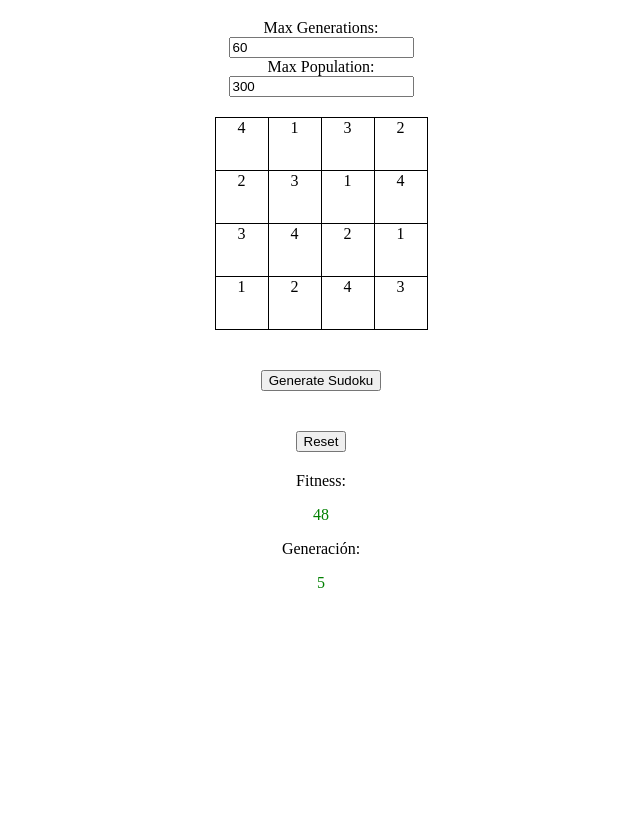
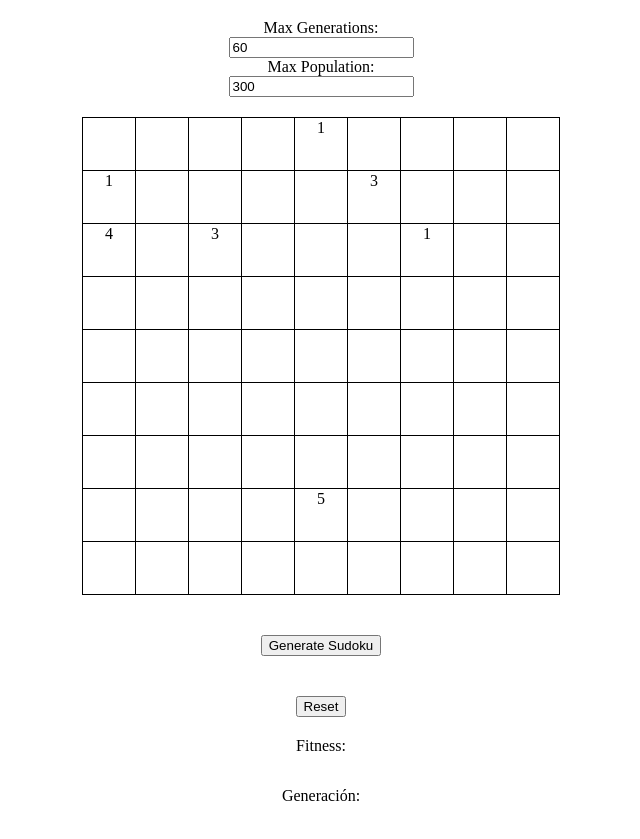
Before and after one commit to imunnic/https---github.com-imunnic-sudoku, a plain HTML site: page index.html in a window 1280 px wide. Both pictures are taken after a click on the button "Generate Sudoku". Shown: the part 69-908 px from the top of the page, without its empty margins (319-959 px from the left). Before the commit the page ends 816 px from the top, so only its background shows below. Drawn offline with Linux system fonts and the light colour scheme.

Commit message:
convertir a 9x9 en proceso

```diff
--- a/genetic.js
+++ b/genetic.js
@@ -4,6 +4,7 @@ class SudokuGA {
         this.posicionesCeros = encontrarCeros(this.sudoku);
         this.tamanoPoblacion = parseInt(document.getElementById('maxPopulation').value);
         this.ratioMutacion = 1;
+        this.ratioMutacion = 0.3;
         this.generaciones = parseInt(document.getElementById('maxGenerations').value);;
         this.poblacion = [];
         this.executionTime = 0;
@@ -35,22 +36,22 @@ class SudokuGA {
     fitness(solucion) {
         let fitness = 0;
 
-        for (let i = 0; i < 4; i++) {
+        for (let i = 0; i < 9; i++) {
             let row = new Set(solucion[i]);
             fitness += row.size;
         }
 
-        for (let j = 0; j < 4; j++) {
+        for (let j = 0; j < 9; j++) {
             let col = new Set();
-            for (let i = 0; i < 4; i++) {
+            for (let i = 0; i < 9; i++) {
                 col.add(solucion[i][j]);
             }
             fitness += col.size;
         }
 
-        const quadrantSize = 2;
-        for (let x = 0; x < 4; x += quadrantSize) {
-            for (let y = 0; y < 4; y += quadrantSize) {
+        const quadrantSize = 3;
+        for (let x = 0; x < 9; x += quadrantSize) {
+            for (let y = 0; y < 9; y += quadrantSize) {
                 const quadrant = new Set();
                 for (let i = x; i < x + quadrantSize; i++) {
                     for (let j = y; j < y + quadrantSize; j++) {
@@ -82,28 +83,24 @@ class SudokuGA {
     //muta una solución a otra distinta y de mejor fitness o devuelve la solucion inicial
     mutarSolucion(solucion) {
         let solucionMutada = solucion.map((row) => [...row]);
+        let numeroMutaciones = Math.floor(this.posicionesCeros.length * this.ratioMutacion);
+
+        for (let i = 0; i < numeroMutaciones; i++) {
             let indiceAleatorio = Math.floor(Math.random() * this.posicionesCeros.length);
-        let indiceAleatorio2 = Math.floor(Math.random() * this.posicionesCeros.length);
             let [fila, columna] = this.posicionesCeros[indiceAleatorio];
-        let [fila2, columna2] = this.posicionesCeros[indiceAleatorio2];
             let valorActual = solucion[fila][columna];
-        let valorActual2 = solucion[fila2][columna2];
 
-        let mutacion, mutacion2;
+            let mutacion;
             do {
-            mutacion = Math.floor(Math.random() * 4) + 1;
+                mutacion = Math.floor(Math.random() * 9) + 1;
             } while (mutacion === valorActual);
-        do {
-            mutacion2 = Math.floor(Math.random() * 4) + 1;
-        } while (mutacion2 === valorActual2);
 
             solucionMutada[fila][columna] = mutacion;
-        solucionMutada[fila2][columna2] = mutacion2;
+        }
 
         if (this.fitness(solucionMutada) > this.fitness(solucion)){
             return solucionMutada;
         } else {
-            // console.log('sin mutacion');
             return solucion;
         }
     }
@@ -123,6 +120,7 @@ class SudokuGA {
         let generacion = 0;
         do {
             let hijo = this.combinarSoluciones(this.poblacion[0], this.poblacion[1]);
+            console.log(hijo);
             this.nuevaGeneracion(hijo);
             generacion++;
             this.poblacion.sort((i1, i2) => this.fitness(i2) - this.fitness(i1));
--- a/index.html
+++ b/index.html
@@ -18,8 +18,7 @@
             <td> <span contenteditable="false"></span></td>
             <td> <span contenteditable="false"></span></td>
             <td> <span contenteditable="false"></span></td>
-        </tr>
-        <tr>
+            <td> <span contenteditable="false"></span></td>
             <td> <span contenteditable="false"></span></td>
             <td> <span contenteditable="false"></span></td>
             <td> <span contenteditable="false"></span></td>
@@ -30,8 +29,84 @@
             <td> <span contenteditable="false"></span></td>
             <td> <span contenteditable="false"></span></td>
             <td> <span contenteditable="false"></span></td>
+            <td> <span contenteditable="false"></span></td>
+            <td> <span contenteditable="false"></span></td>
+            <td> <span contenteditable="false"></span></td>
+            <td> <span contenteditable="false"></span></td>
+            <td> <span contenteditable="false"></span></td>
         </tr>
         <tr>
+            <td> <span contenteditable="false"></span></td>
+            <td> <span contenteditable="false"></span></td>
+            <td> <span contenteditable="false"></span></td>
+            <td> <span contenteditable="false"></span></td>
+            <td> <span contenteditable="false"></span></td>
+            <td> <span contenteditable="false"></span></td>
+            <td> <span contenteditable="false"></span></td>
+            <td> <span contenteditable="false"></span></td>
+            <td> <span contenteditable="false"></span></td>
+        </tr>
+        <tr>
+            <td> <span contenteditable="false"></span></td>
+            <td> <span contenteditable="false"></span></td>
+            <td> <span contenteditable="false"></span></td>
+            <td> <span contenteditable="false"></span></td>
+            <td> <span contenteditable="false"></span></td>
+            <td> <span contenteditable="false"></span></td>
+            <td> <span contenteditable="false"></span></td>
+            <td> <span contenteditable="false"></span></td>
+            <td> <span contenteditable="false"></span></td>
+        </tr>
+        <tr>
+            <td> <span contenteditable="false"></span></td>
+            <td> <span contenteditable="false"></span></td>
+            <td> <span contenteditable="false"></span></td>
+            <td> <span contenteditable="false"></span></td>
+            <td> <span contenteditable="false"></span></td>
+            <td> <span contenteditable="false"></span></td>
+            <td> <span contenteditable="false"></span></td>
+            <td> <span contenteditable="false"></span></td>
+            <td> <span contenteditable="false"></span></td>
+        </tr>
+        <tr>
+            <td> <span contenteditable="false"></span></td>
+            <td> <span contenteditable="false"></span></td>
+            <td> <span contenteditable="false"></span></td>
+            <td> <span contenteditable="false"></span></td>
+            <td> <span contenteditable="false"></span></td>
+            <td> <span contenteditable="false"></span></td>
+            <td> <span contenteditable="false"></span></td>
+            <td> <span contenteditable="false"></span></td>
+            <td> <span contenteditable="false"></span></td>
+        </tr>
+        <tr>
+            <td> <span contenteditable="false"></span></td>
+            <td> <span contenteditable="false"></span></td>
+            <td> <span contenteditable="false"></span></td>
+            <td> <span contenteditable="false"></span></td>
+            <td> <span contenteditable="false"></span></td>
+            <td> <span contenteditable="false"></span></td>
+            <td> <span contenteditable="false"></span></td>
+            <td> <span contenteditable="false"></span></td>
+            <td> <span contenteditable="false"></span></td>
+        </tr>
+        <tr>
+            <td> <span contenteditable="false"></span></td>
+            <td> <span contenteditable="false"></span></td>
+            <td> <span contenteditable="false"></span></td>
+            <td> <span contenteditable="false"></span></td>
+            <td> <span contenteditable="false"></span></td>
+            <td> <span contenteditable="false"></span></td>
+            <td> <span contenteditable="false"></span></td>
+            <td> <span contenteditable="false"></span></td>
+            <td> <span contenteditable="false"></span></td>
+        </tr>
+        <tr>
+            <td> <span contenteditable="false"></span></td>
+            <td> <span contenteditable="false"></span></td>
+            <td> <span contenteditable="false"></span></td>
+            <td> <span contenteditable="false"></span></td>
+            <td> <span contenteditable="false"></span></td>
             <td> <span contenteditable="false"></span></td>
             <td> <span contenteditable="false"></span></td>
             <td> <span contenteditable="false"></span></td>
--- a/iniciar.js
+++ b/iniciar.js
@@ -8,33 +8,30 @@ function reset() {
 // Función para generar un Sudoku completo de forma aleatoria
 function generarSudoku() {
     let sudoku = [];
-    // Inicializar el Sudoku con celdas vacías
-    for (let i = 0; i < 4; i++) {
+    for (let i = 0; i < 9; i++) {
         sudoku[i] = [];
-        for (let j = 0; j < 4; j++) {
+        for (let j = 0; j < 9; j++) {
             sudoku[i][j] = 0;
         }
     }
 
     completarSudoku(sudoku);
-    sudoku = multiplicarElementosSimetricos(generarMatrizAleatoria(sudoku),sudoku);
+    sudoku = multiplicarElementosSimetricos(generarMatrizAleatoria(sudoku), sudoku);
 
-    // Actualizar el HTML con el Sudoku generado
-    pintarSudoku(sudoku)
+    pintarSudoku(sudoku);
 
     return sudoku;
 }
 
-// Función recursiva para llenar el Sudoku de forma aleatoria
 function completarSudoku(sudoku, row = 0, col = 0) {
-    if (row === 4) {
+    if (row === 9) {
         return true;
     }
 
-    let nextRow = col === 3 ? row + 1 : row;
-    let nextCol = (col + 1) % 4;
+    let nextRow = col === 8? row + 1 : row;
+    let nextCol = (col + 1) % 9;
 
-    let numbers = [1, 2, 3, 4];
+    let numbers = [1, 2, 3, 4, 5, 6, 7, 8, 9];
     mezclarArray(numbers);
 
     for (let num of numbers) {
@@ -49,17 +46,16 @@ function completarSudoku(sudoku, row = 0, col = 0) {
     return false;
 }
 
-// Función para comprobar si es válido colocar un número en una celda del Sudoku
 function isLugarValido(sudoku, row, col, num) {
-    for (let i = 0; i < 4; i++) {
+    for (let i = 0; i < 9; i++) {
         if (sudoku[row][i] === num || sudoku[i][col] === num) {
             return false;
         }
     }
-    let startRow = Math.floor(row / 2) * 2;
-    let startCol = Math.floor(col / 2) * 2;
-    for (let i = startRow; i < startRow + 2; i++) {
-        for (let j = startCol; j < startCol + 2; j++) {
+    let startRow = Math.floor(row / 3) * 3;
+    let startCol = Math.floor(col / 3) * 3;
+    for (let i = startRow; i < startRow + 3; i++) {
+        for (let j = startCol; j < startCol + 3; j++) {
             if (sudoku[i][j] === num) {
                 return false;
             }
@@ -68,7 +64,6 @@ function isLugarValido(sudoku, row, col, num) {
     return true;
 }
 
-// Función para mezclar aleatoriamente un array
 function mezclarArray(array) {
     for (let i = array.length - 1; i > 0; i--) {
         const j = Math.floor(Math.random() * (i + 1));
@@ -77,12 +72,12 @@ function mezclarArray(array) {
 }
 
 function verSudoku(sudoku){
-    let cellsToShow = 4;
+    let cellsToShow = 40;
     let shownCells = 0;
     while (shownCells < cellsToShow) {
-        let row = Math.floor(Math.random() * 4);
-        let col = Math.floor(Math.random() * 4);
-        if (sudoku[row][col] !== 0) {
+        let row = Math.floor(Math.random() * 9);
+        let col = Math.floor(Math.random() * 9);
+        if (sudoku[row][col]!== 0) {
             sudoku[row][col] = 0;
             shownCells++;
         }
@@ -121,13 +116,12 @@ function imprimirMatriz(matriz) {
     for (let i = 0; i < filas; i++) {
         for (let j = 0; j < columnas; j++) {
             const numeroAleatorio = Math.random();
-        matrizAleatoria[i][j] = numeroAleatorio < probabilidadCero ? 0 : 1;
+            matrizAleatoria[i][j] = numeroAleatorio < probabilidadCero? 0 : 1;
         }
     }
 
     return matrizAleatoria;
 }
-
   //funcion que sirve para multiplicar dos matrices elemento a elemento. Permite poner en el sudoku
   //valores nulos para las celdas vacías
   function multiplicarElementosSimetricos(matrizA, matrizB) {
```
Lines whose indentation alone changed are shown as unchanged.
